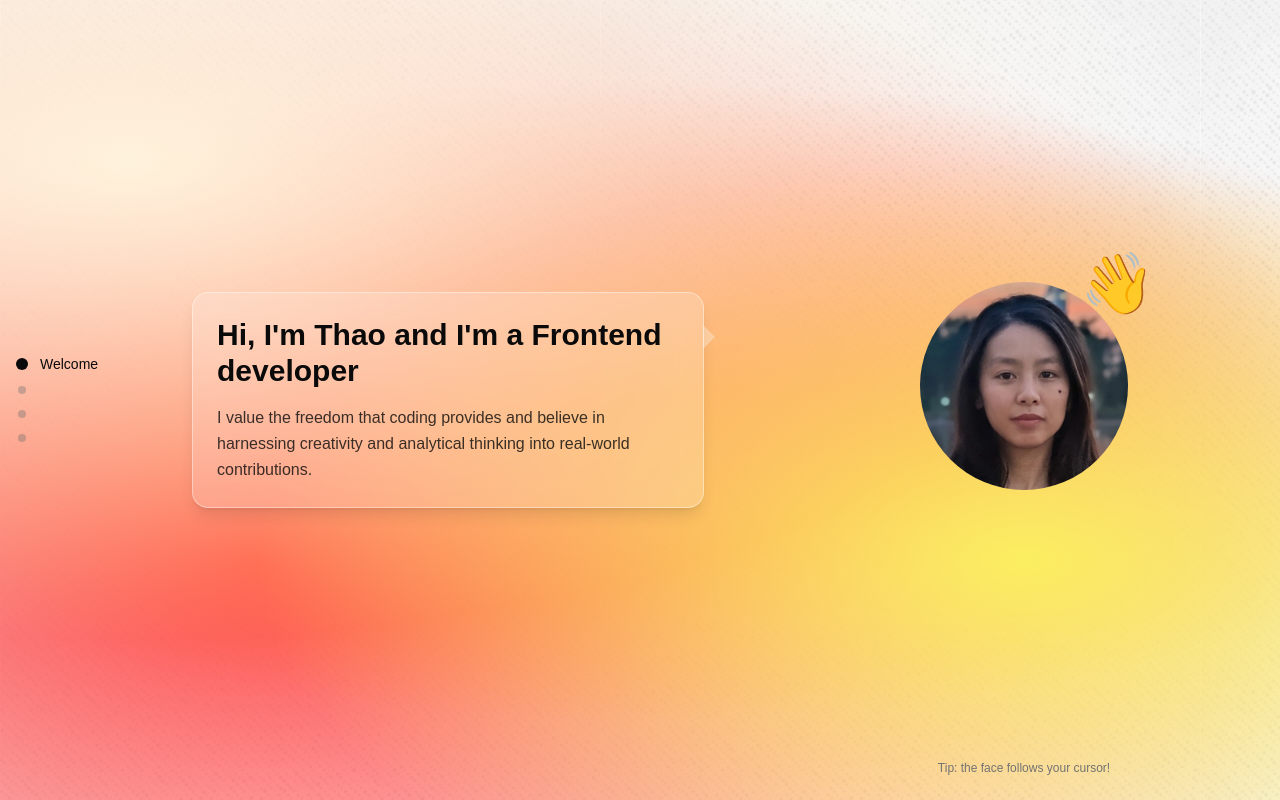
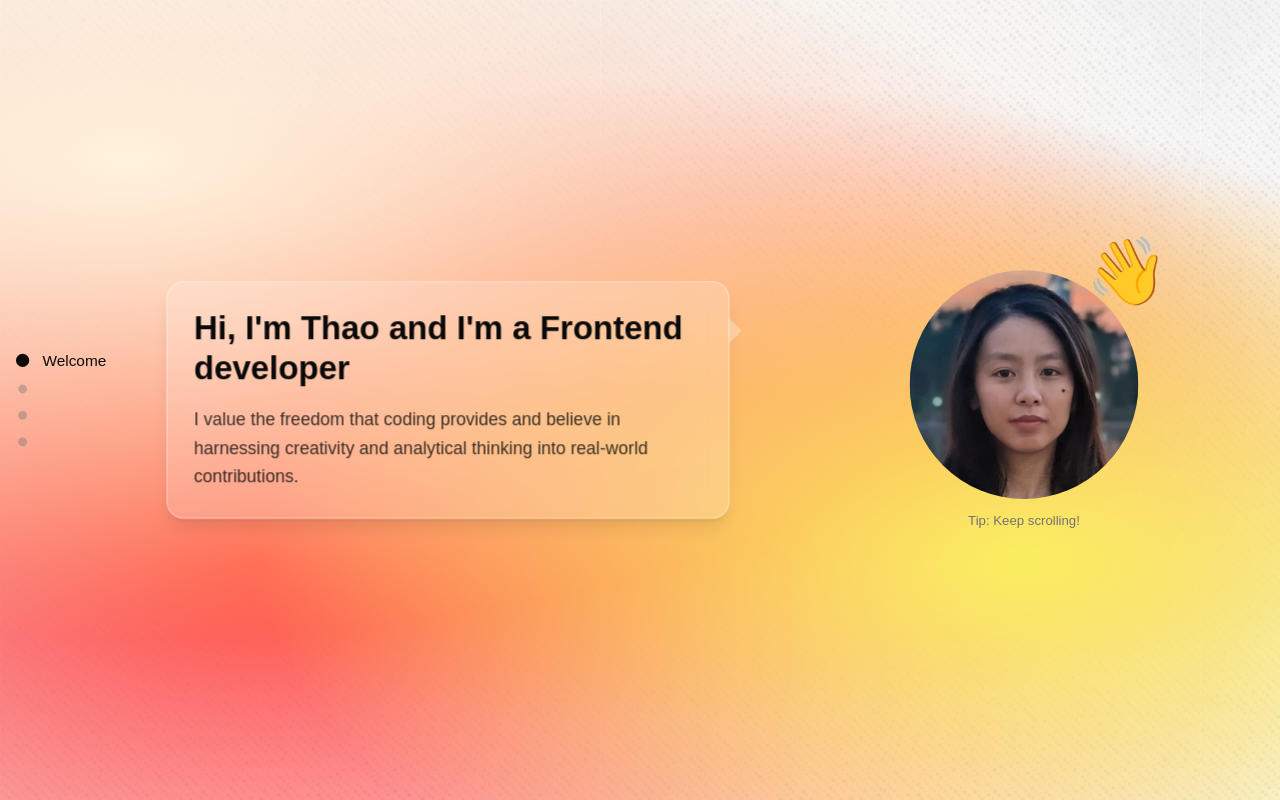
Before and after one commit to Thaotic-good/Thaotic-good.github.io, a React (Vite) app: page / in a window 1280 px wide. Built offline with nearby package versions, Linux system fonts and the light colour scheme.

Commit message:
feat: bigger size

```diff
--- a/src/App.tsx
+++ b/src/App.tsx
@@ -26,12 +26,14 @@ function AppLayout() {
         </main>
       {/* ── Right column: fixed GazeTracker ── */}
       <aside className="sticky top-0 z-20 flex flex-col items-center justify-center bg-transparent md:fixed md:inset-y-0 md:right-0 md:w-2/5 shrink-0 p-6">
-        <GazeTracker
-          className="flex justify-center items-center"
-          containerRef={containerRef}
-          activeSection={activeSection}
-        />
-        <p className="mt-3 text-xs text-muted-foreground">Tip: the face follows your cursor!</p>
+        <div className="flex flex-col items-center lg:scale-110">
+          <GazeTracker
+            className="flex justify-center items-center"
+            containerRef={containerRef}
+            activeSection={activeSection}
+          />
+          <p className="mt-3 text-xs text-muted-foreground">Tip: Keep scrolling!</p>
+        </div>
       </aside>
 
 
--- a/src/components/ui/ScrollIndicator.tsx
+++ b/src/components/ui/ScrollIndicator.tsx
@@ -24,7 +24,7 @@ export default function ScrollIndicator() {
     <nav
       className={cn(
         "fixed left-4 top-1/2 -translate-y-1/2 z-50 flex-col gap-4 items-center",
-        "hidden md:flex"
+        "hidden md:flex lg:scale-110 lg:origin-left"
       )}
       aria-label="Section navigation"
     >
--- a/src/components/ui/SpeechBubble.tsx
+++ b/src/components/ui/SpeechBubble.tsx
@@ -24,7 +24,7 @@ export default function SpeechBubble({ children, className, delay = 0 }: SpeechB
       animate={isInView ? { opacity: 1, y: 0 } : { opacity: 0, y: 40 }}
       transition={{ duration: 0.5, ease: "easeOut", delay }}
       className={cn(
-        "relative backdrop-blur-md bg-white/20 border border-white/40 rounded-2xl p-6 shadow-lg",
+        "relative backdrop-blur-md bg-white/20 border border-white/40 rounded-2xl p-6 shadow-lg lg:scale-110",
         className
       )}
     >
```
